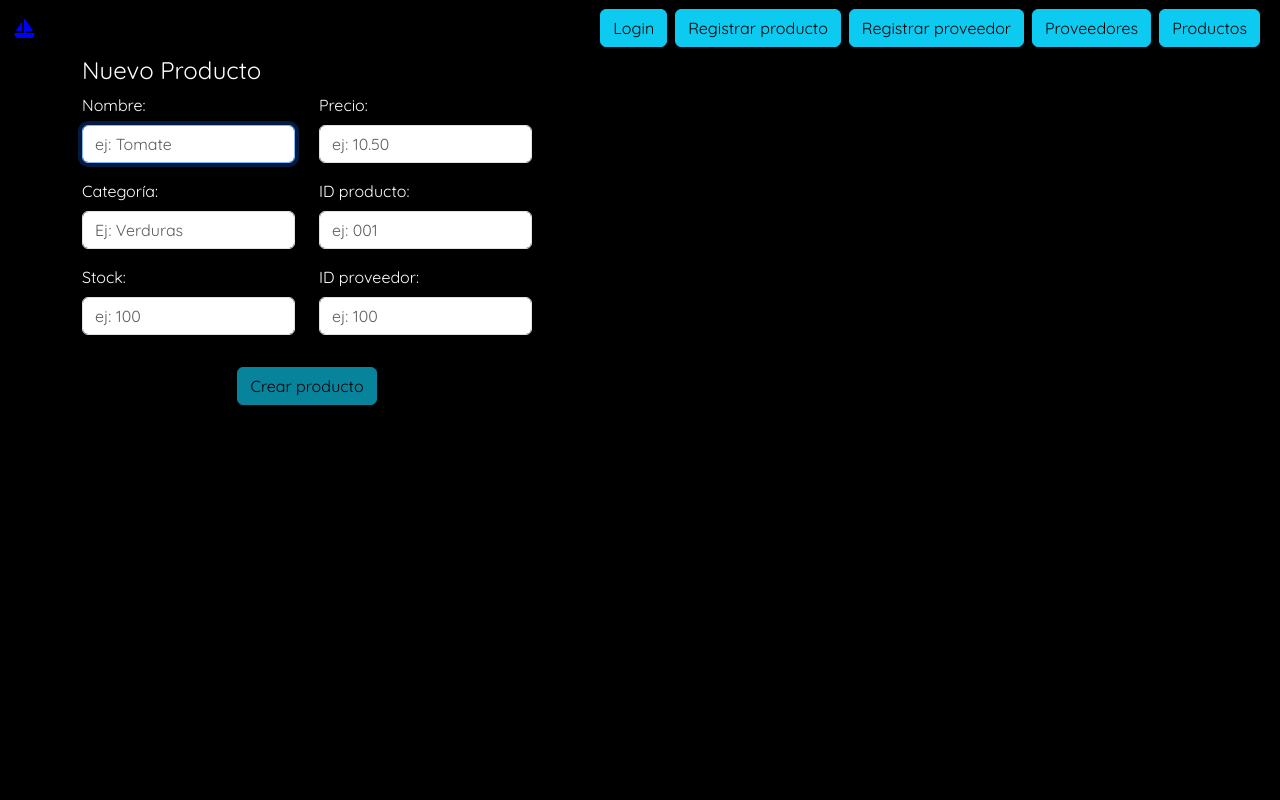
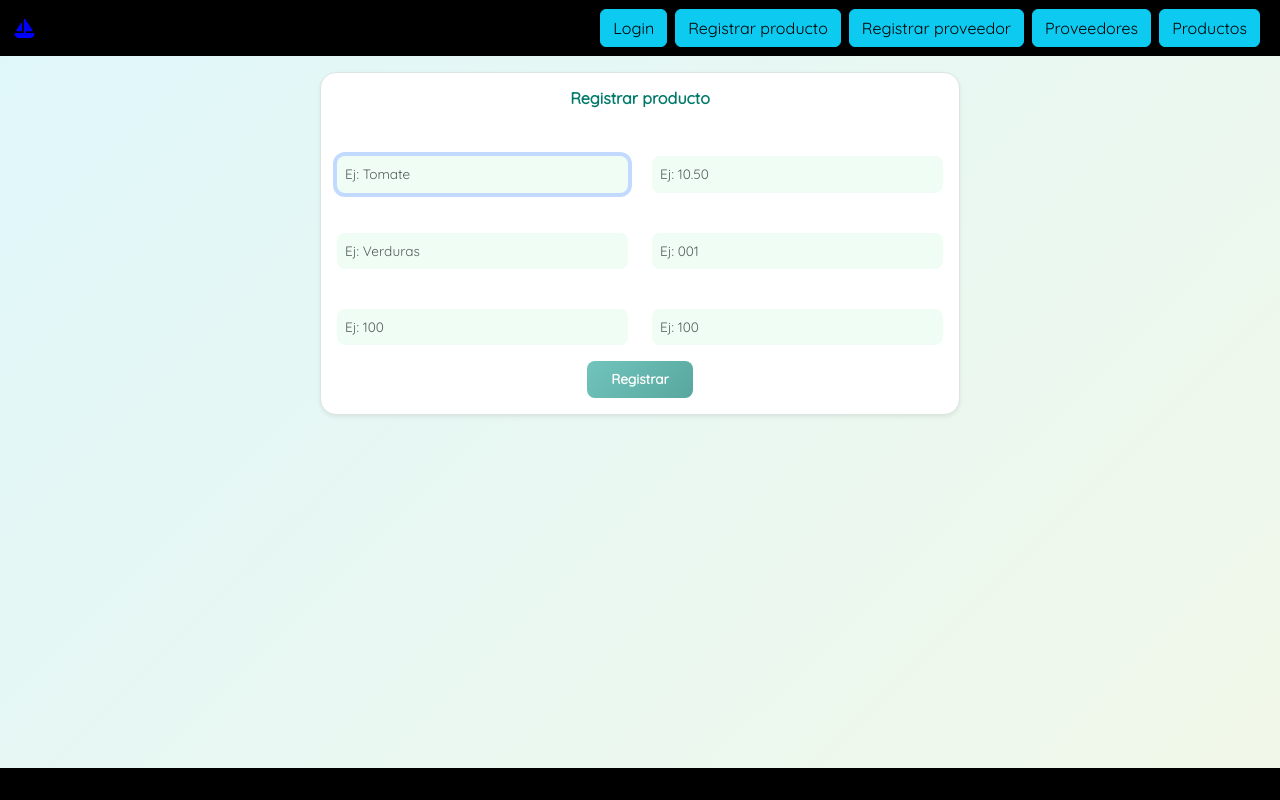
Before and after one commit to TechnoJavBar/Neo4jCRUD, a React (Vite) app: page /register in a window 1280 px wide. Built offline with nearby package versions, Linux system fonts and the light colour scheme.

Commit message:
Se ha modificado el estilo del formulario, dando un estilo mas colorido sin perder el formal

```diff
--- a/src/components/register/Register.jsx
+++ b/src/components/register/Register.jsx
@@ -151,60 +151,78 @@ const Register = () => {
   };
 
   return (
-    <Container>
-      <header>
-        <h4>Nuevo Producto</h4>
-        <main className="register-container">
-          <div className="register-layout">
+    <Container
+      fluid
+      className="d-flex justify-content-center align-items-start py-3"
+      style={{
+        background: "linear-gradient(135deg, #e0f7fa 0%, #f1f8e9 100%)",
+        minHeight: "89vh",
+      }}
+    >
+      <div
+        className="shadow-sm rounded-4 p-3"
+        style={{
+          width: "100%",
+          maxWidth: "640px",
+          backgroundColor: "#ffffff",
+          border: "1px solid #dce6e0",
+        }}
+      >
+        <h6 className="text-center mb-3 fw-bold" style={{ color: "#00796b" }}>
+          Registrar producto
+        </h6>
+
         <Form onSubmit={handleSubmit}>
           <div className="row">
             {/* Columna izquierda */}
             <div className="col-md-6">
-                  <Form.Group className="mb-3" controlId="formBasicNombre">
-                    <Form.Label>
+              <Form.Group className="mb-2" controlId="formBasicNombre">
+                <Form.Label className="fw-semibold small text-teal">
                   Nombre:
                   <span className={validNombre ? "valid" : "hide"}>
                     <FontAwesomeIcon
                       icon={faCheck}
-                          className="valid-icon"
+                      className="valid-icon ms-1"
                     />
                   </span>
-                      <span
-                        className={validNombre || !nombre ? "hide" : "valid"}
-                      >
+                  <span className={validNombre || !nombre ? "hide" : "valid"}>
                     <FontAwesomeIcon
                       icon={faTimes}
-                          className="invalid-icon"
+                      className="invalid-icon ms-1"
                     />
                   </span>
                 </Form.Label>
                 <Form.Control
                   type="text"
-                      placeholder="ej: Tomate"
+                  placeholder="Ej: Tomate"
                   ref={nombreRef}
                   autoComplete="off"
                   onChange={(e) => setNombre(e.target.value)}
                   required
+                  className="rounded-3 p-2 border-0"
+                  style={{
+                    backgroundColor: "#f0fdf4",
+                    fontSize: "0.85rem",
+                    color: "#333",
+                  }}
                 />
               </Form.Group>
 
-                  <Form.Group className="mb-3" controlId="formBasicCategoria">
-                    <Form.Label>
+              <Form.Group className="mb-2" controlId="formBasicCategoria">
+                <Form.Label className="fw-semibold small text-teal">
                   Categoría:
                   <span className={validCategoria ? "valid" : "hide"}>
                     <FontAwesomeIcon
                       icon={faCheck}
-                          className="valid-icon"
+                      className="valid-icon ms-1"
                     />
                   </span>
                   <span
-                        className={
-                          validCategoria || !categoria ? "hide" : "valid"
-                        }
+                    className={validCategoria || !categoria ? "hide" : "valid"}
                   >
                     <FontAwesomeIcon
                       icon={faTimes}
-                          className="invalid-icon"
+                      className="invalid-icon ms-1"
                     />
                   </span>
                 </Form.Label>
@@ -214,71 +232,87 @@ const Register = () => {
                   autoComplete="off"
                   onChange={(e) => setCategoria(e.target.value)}
                   required
+                  className="rounded-3 p-2 border-0"
+                  style={{
+                    backgroundColor: "#f0fdf4",
+                    fontSize: "0.85rem",
+                    color: "#333",
+                  }}
                 />
               </Form.Group>
 
-                  <Form.Group className="mb-3" controlId="formBasicStock">
-                    <Form.Label>
+              <Form.Group className="mb-2" controlId="formBasicStock">
+                <Form.Label className="fw-semibold small text-teal">
                   Stock:
                   <span className={validStock ? "valid" : "hide"}>
                     <FontAwesomeIcon
                       icon={faCheck}
-                          className="valid-icon"
+                      className="valid-icon ms-1"
                     />
                   </span>
                   <span className={validStock || !stock ? "hide" : "valid"}>
                     <FontAwesomeIcon
                       icon={faTimes}
-                          className="invalid-icon"
+                      className="invalid-icon ms-1"
                     />
                   </span>
                 </Form.Label>
                 <Form.Control
                   type="text"
-                      placeholder="ej: 100"
+                  placeholder="Ej: 100"
                   autoComplete="off"
                   onChange={(e) => setStock(e.target.value)}
                   required
+                  className="rounded-3 p-2 border-0"
+                  style={{
+                    backgroundColor: "#f0fdf4",
+                    fontSize: "0.85rem",
+                    color: "#333",
+                  }}
                 />
               </Form.Group>
             </div>
 
             {/* Columna derecha */}
             <div className="col-md-6">
-                  <Form.Group className="mb-3" controlId="formBasicPrecio">
-                    <Form.Label>
+              <Form.Group className="mb-2" controlId="formBasicPrecio">
+                <Form.Label className="fw-semibold small text-teal">
                   Precio:
                   <span className={validPrecio ? "valid" : "hide"}>
                     <FontAwesomeIcon
                       icon={faCheck}
-                          className="valid-icon"
+                      className="valid-icon ms-1"
                     />
                   </span>
-                      <span
-                        className={validPrecio || !precio ? "hide" : "valid"}
-                      >
+                  <span className={validPrecio || !precio ? "hide" : "valid"}>
                     <FontAwesomeIcon
                       icon={faTimes}
-                          className="invalid-icon"
+                      className="invalid-icon ms-1"
                     />
                   </span>
                 </Form.Label>
                 <Form.Control
                   type="text"
-                      placeholder="ej: 10.50"
+                  placeholder="Ej: 10.50"
                   autoComplete="off"
                   onChange={(e) => setPrecio(e.target.value)}
                   required
+                  className="rounded-3 p-2 border-0"
+                  style={{
+                    backgroundColor: "#f0fdf4",
+                    fontSize: "0.85rem",
+                    color: "#333",
+                  }}
                 />
               </Form.Group>
 
-                  <Form.Group className="mb-3" controlId="formBasicIdProducto">
-                    <Form.Label>
+              <Form.Group className="mb-2" controlId="formBasicIdProducto">
+                <Form.Label className="fw-semibold small text-teal">
                   ID producto:
                   <span className={validIdProducto ? "valid" : "hide"}>
                     <FontAwesomeIcon
                       icon={faCheck}
-                          className="valid-icon"
+                      className="valid-icon ms-1"
                     />
                   </span>
                   <span
@@ -288,26 +322,32 @@ const Register = () => {
                   >
                     <FontAwesomeIcon
                       icon={faTimes}
-                          className="invalid-icon"
+                      className="invalid-icon ms-1"
                     />
                   </span>
                 </Form.Label>
                 <Form.Control
                   type="text"
-                      placeholder="ej: 001"
+                  placeholder="Ej: 001"
                   autoComplete="off"
                   onChange={(e) => setIdProducto(e.target.value)}
                   required
+                  className="rounded-3 p-2 border-0"
+                  style={{
+                    backgroundColor: "#f0fdf4",
+                    fontSize: "0.85rem",
+                    color: "#333",
+                  }}
                 />
               </Form.Group>
 
-                  <Form.Group className="mb-3" controlId="formBasicProveedor">
-                    <Form.Label>
+              <Form.Group className="mb-2" controlId="formBasicProveedor">
+                <Form.Label className="fw-semibold small text-teal">
                   ID proveedor:
                   <span className={validIdProveedor ? "valid" : "hide"}>
                     <FontAwesomeIcon
                       icon={faCheck}
-                          className="valid-icon"
+                      className="valid-icon ms-1"
                     />
                   </span>
                   <span
@@ -317,22 +357,28 @@ const Register = () => {
                   >
                     <FontAwesomeIcon
                       icon={faTimes}
-                          className="invalid-icon"
+                      className="invalid-icon ms-1"
                     />
                   </span>
                 </Form.Label>
                 <Form.Control
                   type="text"
-                      placeholder="ej: 100"
+                  placeholder="Ej: 100"
                   autoComplete="off"
                   onChange={(e) => setIdProveedor(e.target.value)}
                   required
+                  className="rounded-3 p-2 border-0"
+                  style={{
+                    backgroundColor: "#f0fdf4",
+                    fontSize: "0.85rem",
+                    color: "#333",
+                  }}
                 />
               </Form.Group>
             </div>
           </div>
 
-              <div className="text-center mt-3">
+          <div className="text-center mt-2">
             <Button
               disabled={
                 !validNombre ||
@@ -342,40 +388,38 @@ const Register = () => {
                 !validIdProveedor ||
                 !validIdProducto
               }
-                  variant="info"
               type="submit"
+              className="px-4 py-2 rounded-3 border-0 text-white fw-semibold"
+              style={{
+                background: "linear-gradient(135deg, #26a69a, #00796b)",
+                fontSize: "0.85rem",
+              }}
             >
-                  Crear producto
+              Registrar
             </Button>
           </div>
         </Form>
       </div>
-        </main>
-      </header>
-      {/*Se encarga de mostrar el mensaje ya sea de error o de satisfactorio*/}
+
       <ToastContainer
         className="p-3"
         position="bottom-end"
-        style={{ zIndex: 1 }}
+        style={{ zIndex: 10 }}
       >
         <Toast
           onClose={() => setShowToast(false)}
           show={showToast}
           delay={3000}
           autohide
+          bg={isError ? "danger" : "success"}
         >
-          <Toast.Header>
-            <strong className="me-auto">
-              {isError ? "error" : "satisfacftorio"}
+          <Toast.Header closeButton={false}>
+            <strong className="me-auto text-capitalize">
+              {isError ? "Error" : "Satisfactorio"}
             </strong>
-            <small>11 mins ago</small>
+            <small>Hace un momento</small>
           </Toast.Header>
-          <Toast.Body
-            style={{ color: "black" }}
-            variant={isError ? "Danger" : "Success"}
-          >
-            {message}
-          </Toast.Body>
+          <Toast.Body className="text-white">{message}</Toast.Body>
         </Toast>
       </ToastContainer>
     </Container>
--- a/src/components/register/RegisterProveedor.jsx
+++ b/src/components/register/RegisterProveedor.jsx
@@ -84,14 +84,33 @@ export const RegisterProveedor = () => {
   };
 
   return (
-    <Container className="d-flex justify-content-center align-items-center mt-4">
-      <Card className="p-3 shadow-sm rounded-4" style={{ width: "400px" }}>
-        <h5 className="text-center mb-3 fw-semibold text-info">
-          Registro de proveedor
-        </h5>
+    <Container
+      fluid
+      className="d-flex justify-content-center align-items-center py-4"
+      style={{
+        background: "linear-gradient(135deg, #e0f7fa 0%, #f1f8e9 100%)",
+        minHeight: "89vh",
+      }}
+    >
+      <Card
+        className="p-3 shadow-sm rounded-4"
+        style={{
+          width: "380px",
+          border: "1px solid #d1e7dd",
+          backgroundColor: "#ffffff",
+        }}
+      >
+        <h6 className="text-center mb-3 fw-bold" style={{ color: "#00796b" }}>
+          Registrar Proveedor
+        </h6>
+
         <Form onSubmit={handleSubmit}>
+          {/* Nombre */}
           <Form.Group className="mb-3" controlId="formBasicNombre">
-            <Form.Label className="fw-medium small">
+            <Form.Label
+              className="fw-medium small"
+              style={{ color: "#006d77" }}
+            >
               Nombre
               <span className={validNombre ? "valid" : "hide"}>
                 <FontAwesomeIcon icon={faCheck} className="valid-icon ms-1" />
@@ -102,17 +121,26 @@ export const RegisterProveedor = () => {
             </Form.Label>
             <Form.Control
               type="text"
-              placeholder="Ej: producto SL"
+              placeholder="Ej: Producto SL"
               ref={nombreRef}
               autoComplete="off"
               onChange={(e) => setNombre(e.target.value)}
               required
-              className="rounded-3 p-2"
+              className="rounded-3 p-2 border-0"
+              style={{
+                backgroundColor: "#f0fdf4",
+                fontSize: "0.85rem",
+                color: "#333",
+              }}
             />
           </Form.Group>
 
+          {/* Manufacturer */}
           <Form.Group className="mb-3" controlId="formBasicCodigoManufacturer">
-            <Form.Label className="fw-medium small">
+            <Form.Label
+              className="fw-medium small"
+              style={{ color: "#006d77" }}
+            >
               Código Manufacturer (código proveedor)
               <span className={validCodigoManufacturer ? "valid" : "hide"}>
                 <FontAwesomeIcon icon={faCheck} className="valid-icon ms-1" />
@@ -133,12 +161,21 @@ export const RegisterProveedor = () => {
               autoComplete="off"
               onChange={(e) => setCodigoManufacturer(e.target.value)}
               required
-              className="rounded-3 p-2"
+              className="rounded-3 p-2 border-0"
+              style={{
+                backgroundColor: "#f0fdf4",
+                fontSize: "0.85rem",
+                color: "#333",
+              }}
             />
           </Form.Group>
 
+          {/* GS1 */}
           <Form.Group className="mb-3" controlId="formBasicCodigoGS1">
-            <Form.Label className="fw-medium small">
+            <Form.Label
+              className="fw-medium small"
+              style={{ color: "#006d77" }}
+            >
               Código GS1 (código país)
               <span className={validCodigoGS1 ? "valid" : "hide"}>
                 <FontAwesomeIcon icon={faCheck} className="valid-icon ms-1" />
@@ -153,7 +190,12 @@ export const RegisterProveedor = () => {
               autoComplete="off"
               onChange={(e) => setCodigoGS1(e.target.value)}
               required
-              className="rounded-3 p-2"
+              className="rounded-3 p-2 border-0"
+              style={{
+                backgroundColor: "#f0fdf4",
+                fontSize: "0.85rem",
+                color: "#333",
+              }}
             />
           </Form.Group>
 
@@ -163,10 +205,10 @@ export const RegisterProveedor = () => {
                 !validNombre || !validCodigoManufacturer || !validCodigoGS1
               }
               type="submit"
-              className="px-4 py-2 rounded-3 border-0 text-white fw-medium small"
+              className="px-4 py-2 rounded-3 border-0 text-white fw-semibold"
               style={{
-                background: "linear-gradient(135deg, #00c9a7 0%, #008dcf 100%)",
-                boxShadow: "0 2px 6px rgba(0,0,0,0.15)",
+                background: "linear-gradient(135deg, #26a69a, #00796b)",
+                fontSize: "0.85rem",
               }}
             >
               Registrar
@@ -174,6 +216,8 @@ export const RegisterProveedor = () => {
           </div>
         </Form>
       </Card>
+
+      {/* Toast */}
       <ToastContainer
         className="p-3"
         position="bottom-end"
@@ -184,19 +228,15 @@ export const RegisterProveedor = () => {
           show={showToast}
           delay={3000}
           autohide
+          bg={isError ? "danger" : "success"}
         >
           <Toast.Header>
             <strong className="me-auto">
-              {isError ? "error" : "satisfacftorio"}
+              {isError ? "Error" : "Satisfactorio"}
             </strong>
-            <small>11 mins ago</small>
+            <small>Hace un momento</small>
           </Toast.Header>
-          <Toast.Body
-            style={{ color: "black" }}
-            variant={isError ? "Danger" : "Success"}
-          >
-            {message}
-          </Toast.Body>
+          <Toast.Body className="text-white">{message}</Toast.Body>
         </Toast>
       </ToastContainer>
     </Container>
```
Lines whose indentation alone changed are shown as unchanged.
